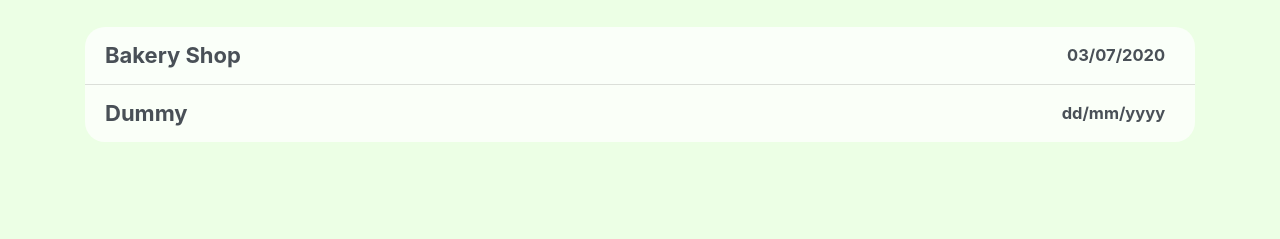
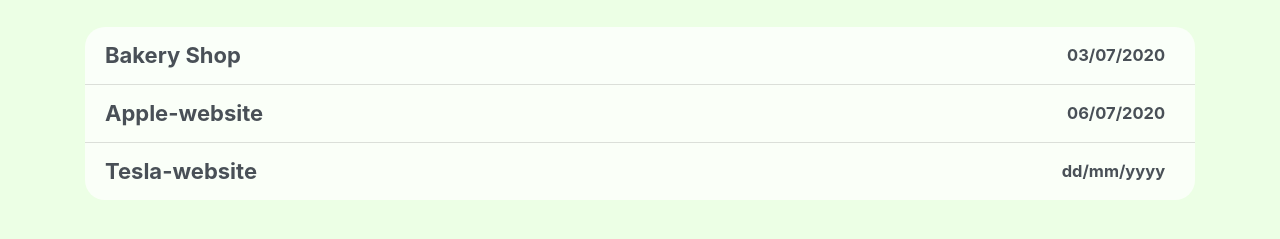
Before and after one commit to MIRRORPIE/My-Template, a plain HTML site: page index.html in a window 1280 px wide. Shown: the part 85-324 px from the top of the page. Drawn offline with nearby package versions, Linux system fonts and the light colour scheme.

Commit message:
main index change

```diff
--- a/index.html
+++ b/index.html
@@ -39,7 +39,11 @@
                 <span class="badge badge-pill">03/07/2020</span>
             </a>
             <a href="#" class="list-group-item list-group-item-action d-flex justify-content-between align-items-center">
-                Dummy
+                Apple-website
+                <span class="badge badge-pill">06/07/2020</span>
+            </a>
+            <a href="#" class="list-group-item list-group-item-action d-flex justify-content-between align-items-center">
+                Tesla-website
                 <span class="badge badge-pill">dd/mm/yyyy</span>
             </a>
         </ul>
```
